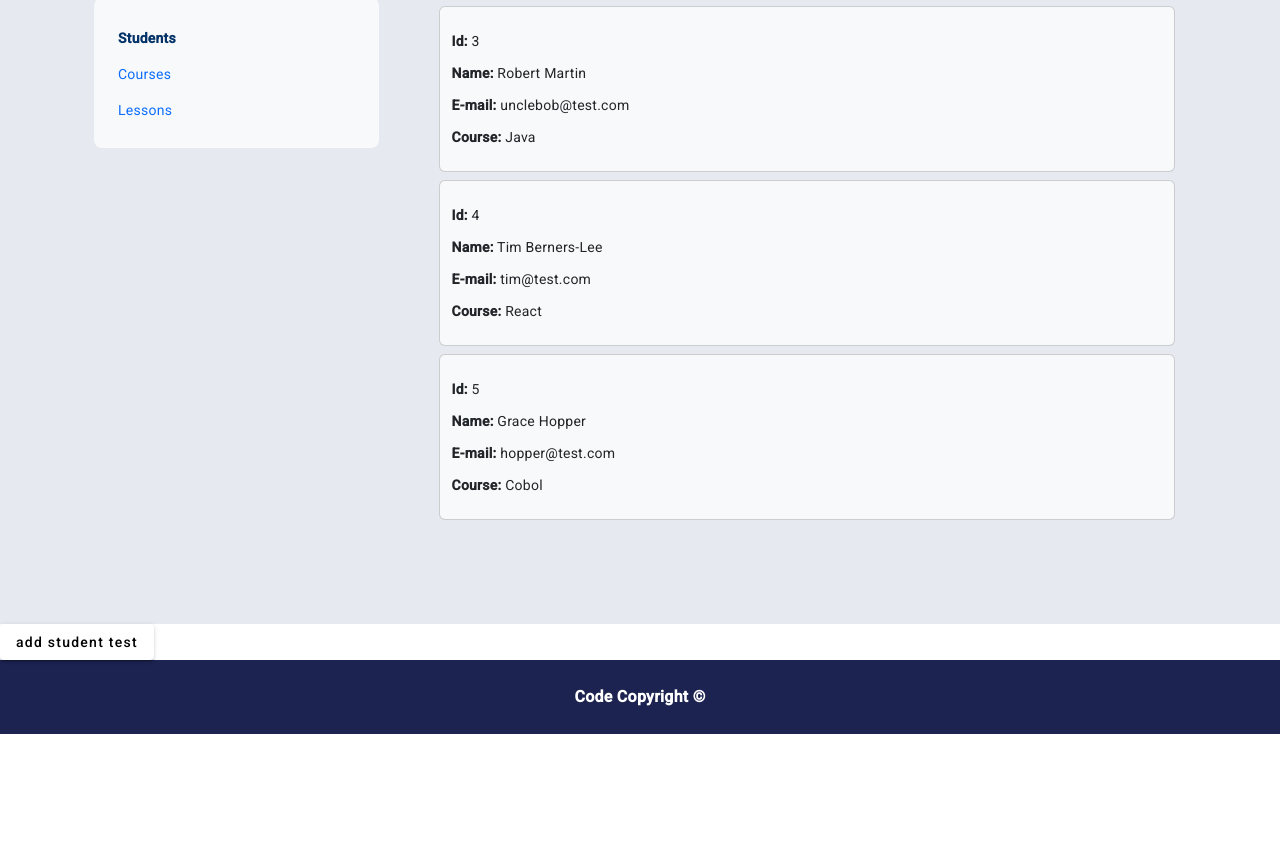
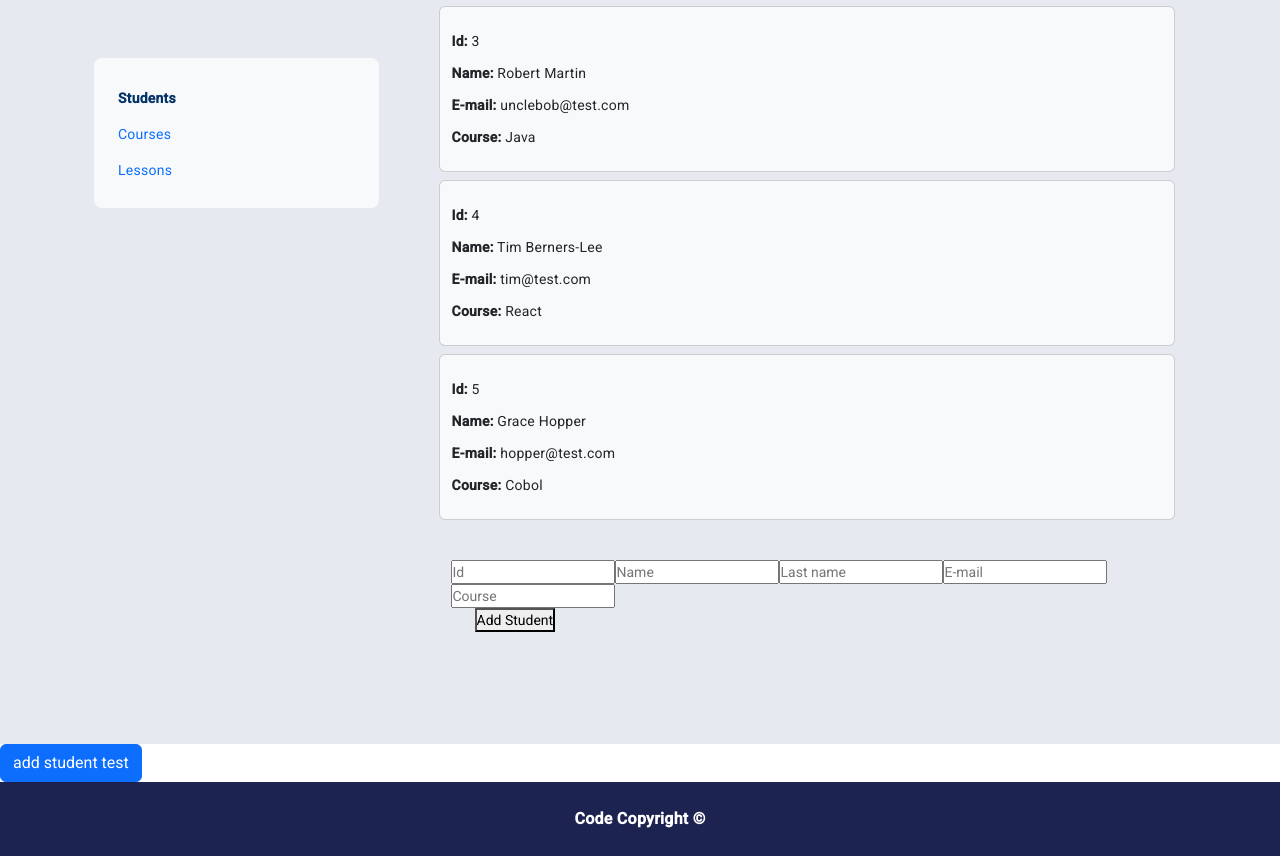
Before and after one commit to tat1roliv/1PFOliveira, an Angular app in the folder demo/: page / in a window 1280 px wide. Shown: the part 1517-2373 px from the top of the page. Before the commit the page ends 2251 px from the top, so only its background shows below. Built offline with nearby package versions, Linux system fonts and the light colour scheme.

Commit message:
add student-temp

```diff
--- a/demo/src/app/app.component.html
+++ b/demo/src/app/app.component.html
@@ -40,6 +40,6 @@
     </div>
 </section>
 
-<button mat-raised-button (click)="addEstudiante()">add student test</button>
+<button  class="btn btn-primary"(click)="addEstudiante()">add student test</button>
 
 <app-footer></app-footer>
--- a/demo/src/app/app.component.ts
+++ b/demo/src/app/app.component.ts
@@ -11,6 +11,7 @@ export class AppComponent {
   title = 'demo';
 
   constructor( public studentService: StudentService ){ }
+
   addEstudiante(){
     let newStudent: Student = {
       id_: 'teste',
@@ -21,4 +22,5 @@ export class AppComponent {
     }
     this.studentService.addStudent(newStudent);
   }
+
 }
--- a/demo/src/app/components/students-temp/students-temp.component.html
+++ b/demo/src/app/components/students-temp/students-temp.component.html
@@ -13,9 +13,10 @@
   </li>
 </ul>
 
+<!--button  class="btn btn-primary"(click)="addEstudiante()">add student test</!--button-->
 
-<!--div class="form">
-  <div-- class="row d-flex justify-content-center align-items-center p-4">
+<div class="form">
+  <div class="row d-flex justify-content-center align-items-center p-4">
     <div class="col-12 px-0">
       <input type="text" [(ngModel)]="id_" placeholder="Id" >
       <input type="text" [(ngModel)]="name" placeholder="Name">
@@ -28,4 +29,4 @@
       <button (click)="agregarEstudiante()">Add Student</button>
     </div>
   </div>
-</div-->
+</div>
--- a/demo/src/app/components/students-temp/students-temp.component.ts
+++ b/demo/src/app/components/students-temp/students-temp.component.ts
@@ -13,14 +13,10 @@ export class StudentsTempComponent {
 
  @Input() studentsTemp: Student[] = [];
 
-  //studentsTemp: Student[] = [];
-
   constructor(public studentService: StudentService) {
-    //this.studentsTemp = this.studentService.list();
     this.studentsTemp = this.studentService.students;
   }
 
-  /*
   @Output() outStudent: EventEmitter<Student> = new EventEmitter<Student>();
 
   id_!: string;
@@ -37,10 +33,9 @@ export class StudentsTempComponent {
       email: this.email,
       course: this.course,
     }
-    console.log('agregando estudiante' , newStudent);
-
-    this.outStudent.emit(newStudent);
+    //console.log('add student' , newStudent);
+    this.studentService.addStudent(newStudent);
   }
 
-  */
+
 }
```
